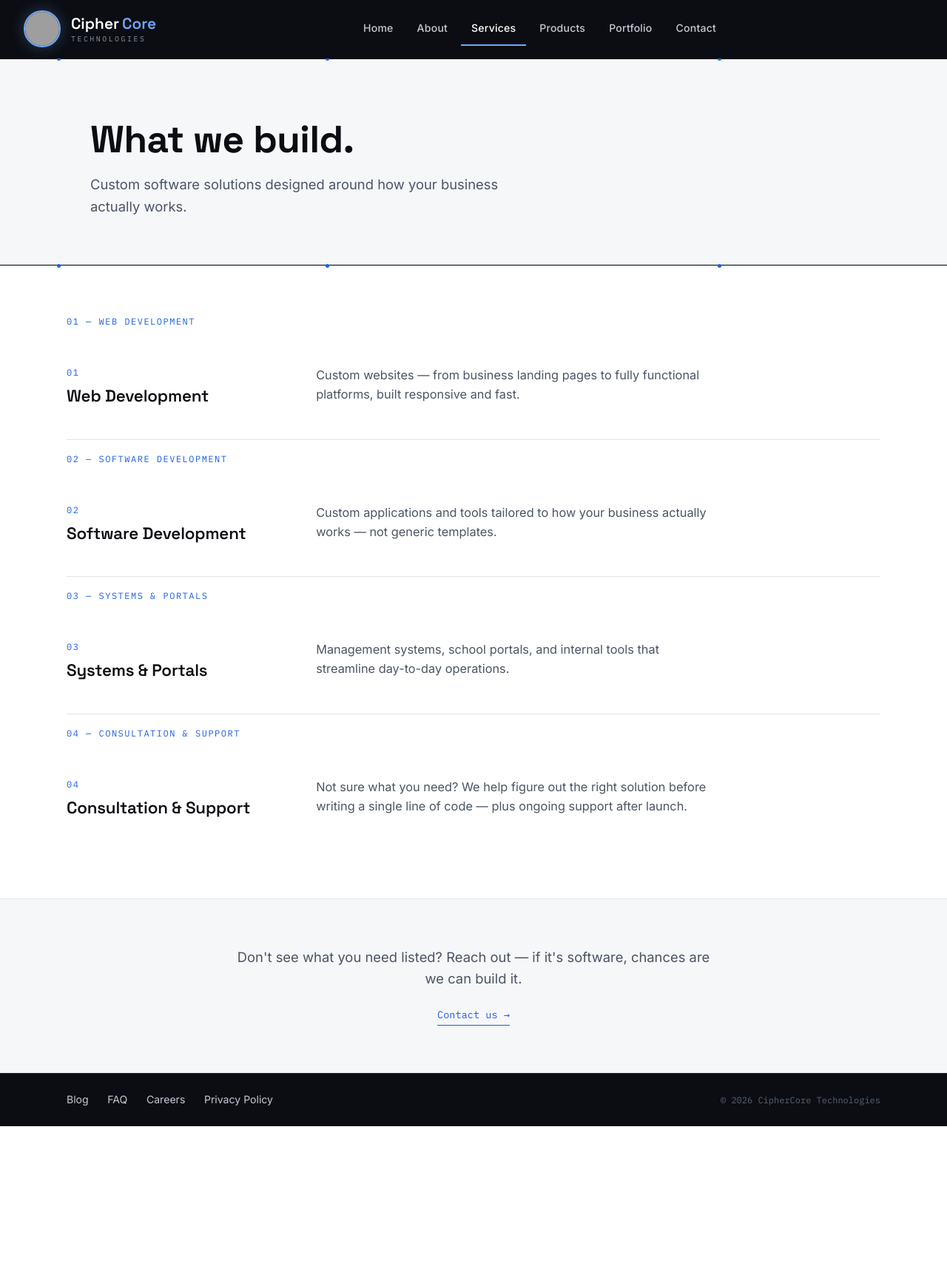
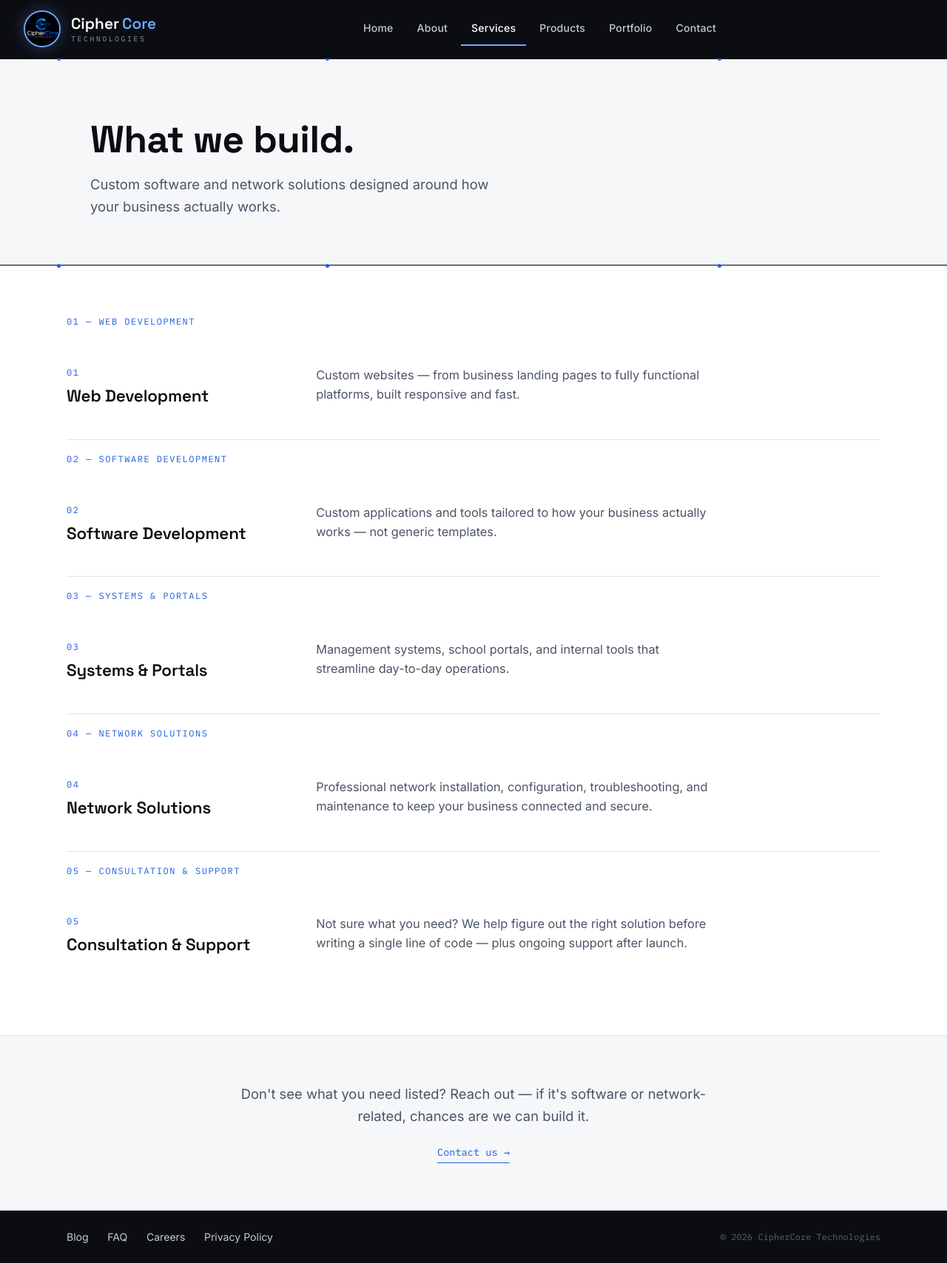
Before and after one commit to CipherCore-Technologies/Website, a Flask app: page /services.html in a window 1280 px wide. Shown: the whole page at 74% size. Before the commit the page ends 1523 px from the top, so only its background shows below. Run offline with Flask 3, Linux system fonts and the light colour scheme; grey boxes are pictures that could not be loaded.

Commit message:
new commit

```diff
--- a/templates/services.html
+++ b/templates/services.html
@@ -504,7 +504,7 @@
 <body>
     <header>
         <div class="companynamelogo">
-            <img src="static/images/WhatsApp Image 2026-08-10 at 21.00.40.jpeg"
+            <img src="static/images/ciphercore-logo.jpeg"
                  id="logo"
                  alt="CipherCore Technologies logo"
                  onerror="this.src='https://via.placeholder.com/50/0B0D12/6FA8FF?text=CC'">
@@ -553,7 +553,7 @@
         <!-- Services Hero -->
         <section class="services-hero">
             <h1>What we build.</h1>
-            <p class="subheadline">Custom software solutions designed around how your business actually works.</p>
+            <p class="subheadline">Custom software and network solutions designed around how your business actually works.</p>
         </section>
 
         <div class="trace"><span></span><span></span><span></span></div>
@@ -588,10 +588,19 @@
                     <p>Management systems, school portals, and internal tools that streamline day-to-day operations.</p>
                 </div>
 
-                <span class="section-label" style="margin-top: 1rem;">04 — CONSULTATION &amp; SUPPORT</span>
+                <span class="section-label" style="margin-top: 1rem;">04 — NETWORK SOLUTIONS</span>
                 <div class="service-item">
                     <div>
                         <span class="service-number">04</span>
+                        <h3>Network Solutions</h3>
+                    </div>
+                    <p>Professional network installation, configuration, troubleshooting, and maintenance to keep your business connected and secure.</p>
+                </div>
+
+                <span class="section-label" style="margin-top: 1rem;">05 — CONSULTATION &amp; SUPPORT</span>
+                <div class="service-item">
+                    <div>
+                        <span class="service-number">05</span>
                         <h3>Consultation &amp; Support</h3>
                     </div>
                     <p>Not sure what you need? We help figure out the right solution before writing a single line of code — plus ongoing support after launch.</p>
@@ -602,7 +611,7 @@
         <!-- Closing Note -->
         <section class="closing-note">
             <div class="section-inner">
-                <p>Don't see what you need listed? Reach out — if it's software, chances are we can build it.</p>
+                <p>Don't see what you need listed? Reach out — if it's software or network-related, chances are we can build it.</p>
                 <a href="contact.html" class="cta-link">Contact us →</a>
             </div>
         </section>
@@ -615,7 +624,7 @@
                 <a href="blog.html">Blog</a>
                 <a href="faq.html">FAQ</a>
                 <a href="careers.html">Careers</a>
-                <a href="privacy.html">Privacy Policy</a>
+                <a href="privacy and policy.html">Privacy Policy</a>
             </div>
             <span class="footer-bottom">© 2026 CipherCore Technologies</span>
         </div>
```
